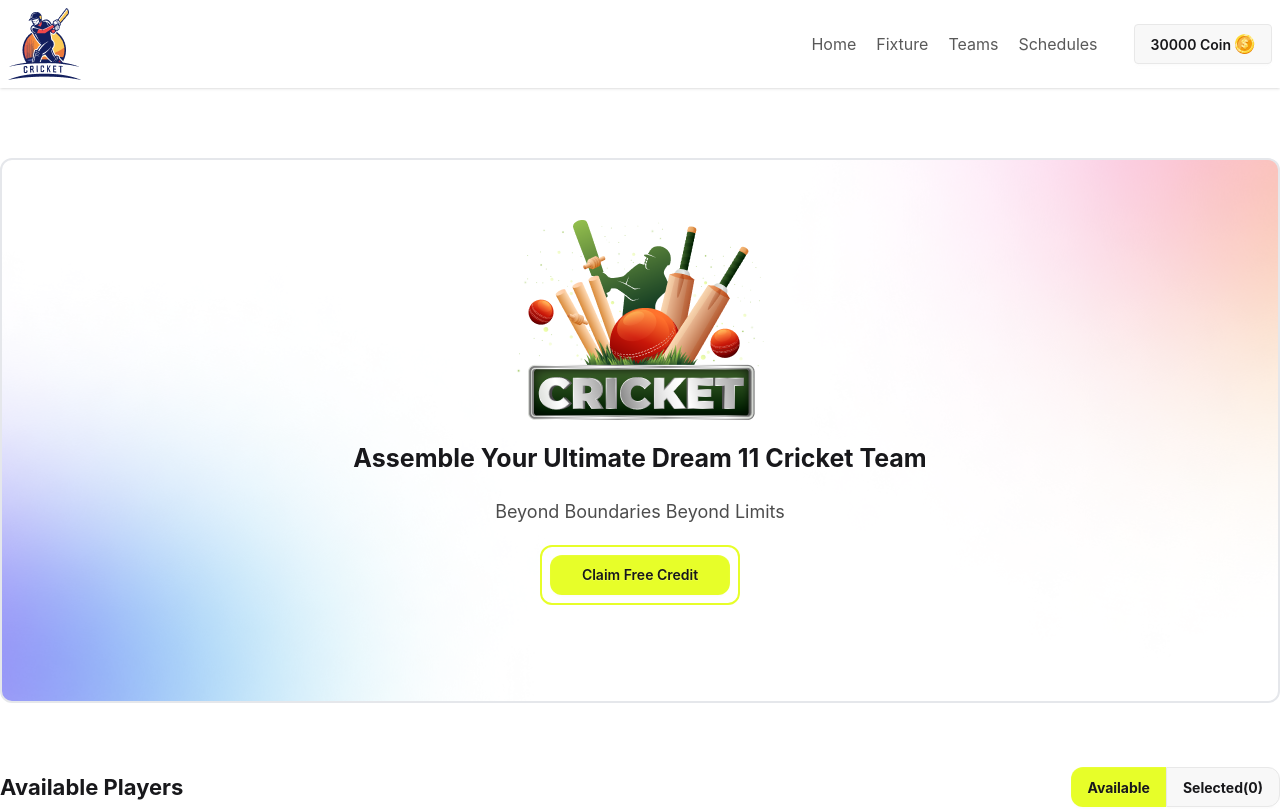
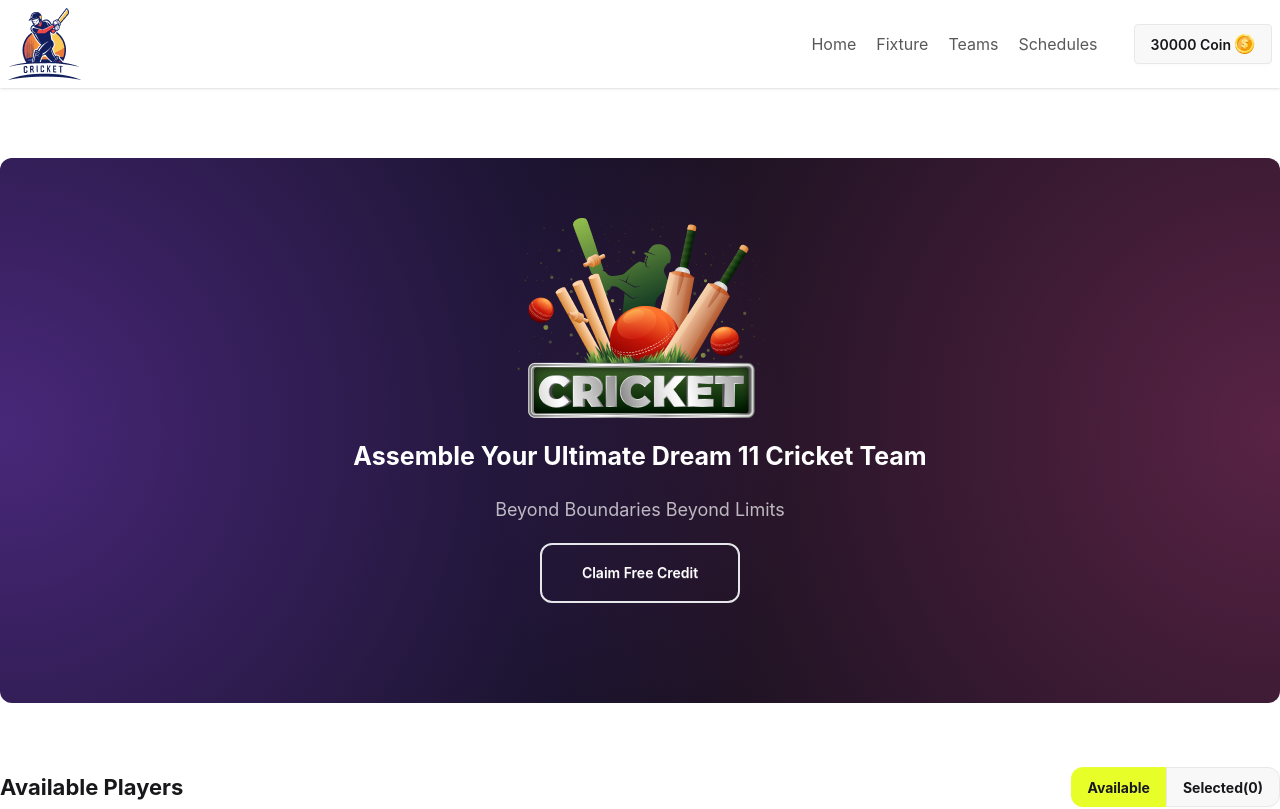
Before and after one commit to krisnokumarghosh/BPL-Dream-Project, a React (Vite) app: page / in a window 1280 px wide. Shown: the top 809 px of the page. Built offline with nearby package versions, Linux system fonts and the light colour scheme.

Commit message:
fixed banner

```diff
--- a/src/components/Banner/Banner.jsx
+++ b/src/components/Banner/Banner.jsx
@@ -1,17 +1,22 @@
 import React from 'react';
-import bannerImg from "../../assets/bg-shadow.png";
 import bannerMainImg from "../../assets/banner-main.png"
 
 const Banner = () => {
     return (
         <div
-        style={{ backgroundImage: `url(${bannerImg})` }}
-        className='container py-15 mx-auto bg-cover h-136.25 mt-17.5 border-2 border-gray-200 rounded-xl space-y-5'>
+         style={{
+    background: '#0e0e1a',
+    backgroundImage: `
+      radial-gradient(circle at 0% 50%, rgba(120,60,200,0.55), transparent 60%),
+      radial-gradient(circle at 100% 50%, rgba(180,60,120,0.45), transparent 60%)
+    `
+  }}
+        className='container py-15 mx-auto h-136.25 mt-17.5  rounded-xl space-y-5'>
             <img className='mx-auto' src={bannerMainImg} alt="" />
-            <h1 className='font-bold text-[25px] text-center'>Assemble Your Ultimate Dream 11 Cricket Team</h1>
-            <p className='text-[18px] text-black/70 text-center'>Beyond Boundaries Beyond Limits</p>
-            <div className='max-w-50 border-2 rounded-xl p-2 border-[#E7FE29] mx-auto'>
-                <button className='btn w-full border-0 rounded-xl bg-[#E7FE29]'>Claim Free Credit</button>
+            <h1 className='font-bold text-[25px] text-white text-center'>Assemble Your Ultimate Dream 11 Cricket Team</h1>
+            <p className='text-[18px] text-white/70 text-center'>Beyond Boundaries Beyond Limits</p>
+            <div className='max-w-50 border-2 rounded-xl p-2 border-gray-200 mx-auto'>
+                <button className='btn btn-outline text-white hover:bg-[#3a117a] w-full border-0 rounded-xl '>Claim Free Credit</button>
             </div>
 
         </div>
--- a/src/components/Footer/Footer.jsx
+++ b/src/components/Footer/Footer.jsx
@@ -1,6 +1,5 @@
 import React from "react";
 import logoFooter from "../../assets/logo-footer.png";
-import bgShadow from "../../assets/bg-shadow.png"
 
 const Footer = () => {
   return (
```
